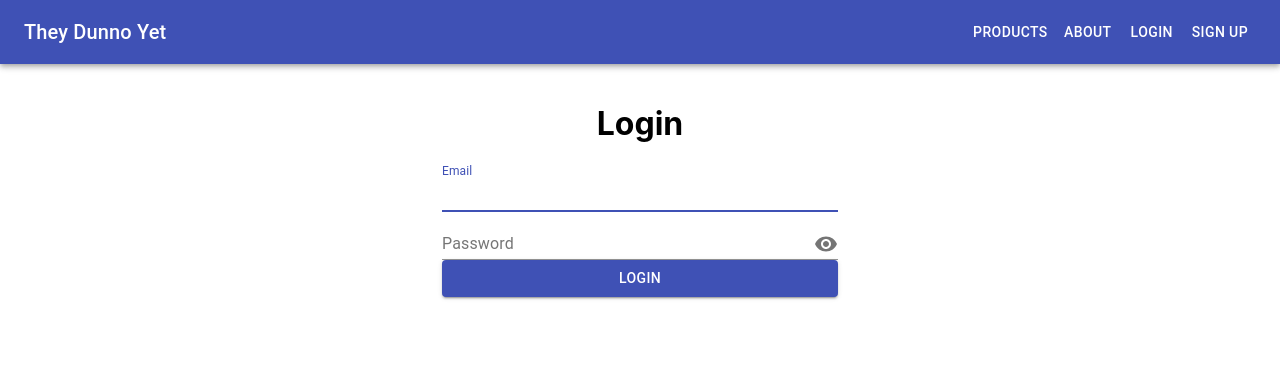
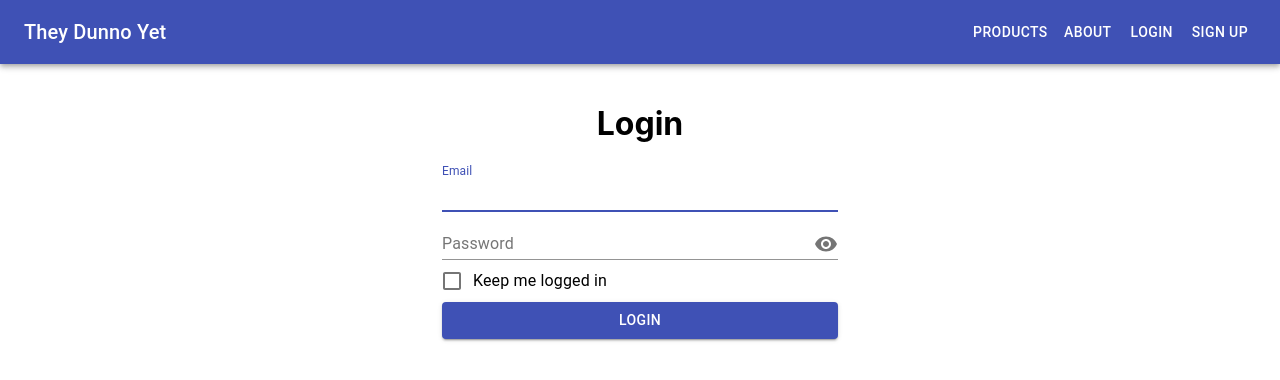
Before and after one commit to TheyDunnoYet/they-dunno-yet, a React (Create React App) app in the folder client/: page /login in a window 1280 px wide. Shown: the top 380 px of the page. Built offline with nearby package versions, Linux system fonts and the light colour scheme; the HTML template or start-up script is replaced by a standard one.

Commit message:
Implemented a keep me logged in + keep the user logged in when he refreshes the page

```diff
--- a/client/src/App.js
+++ b/client/src/App.js
@@ -1,4 +1,7 @@
+import React, { useEffect } from "react";
 import { BrowserRouter as Router, Routes, Route } from "react-router-dom";
+import { useDispatch } from "react-redux";
+import { getCurrentUser } from "./redux/actions/authActions";
 import NavBar from "./components/NavBar";
 import HomePage from "./components/HomePage";
 import AboutPage from "./components/AboutPage";
@@ -7,6 +10,14 @@ import Login from "./components/Login";
 import Register from "./components/Register";
 
 function App() {
+  const dispatch = useDispatch();
+
+  useEffect(() => {
+    if (localStorage.getItem("jwtToken")) {
+      dispatch(getCurrentUser());
+    }
+  }, [dispatch]);
+
   return (
     <Router>
       <NavBar />
--- a/client/src/components/Login.js
+++ b/client/src/components/Login.js
@@ -11,6 +11,8 @@ import {
   Snackbar,
   IconButton,
   InputAdornment,
+  Checkbox,
+  FormControlLabel,
 } from "@material-ui/core";
 import Alert from "@material-ui/lab/Alert";
 import { Visibility, VisibilityOff } from "@material-ui/icons";
@@ -36,6 +38,7 @@ function Login({ login, clearErrors, error = {}, isAuthenticated }) {
   const [snackbarOpen, setSnackbarOpen] = useState(false); // For Snackbar
   const [errorSnackbarOpen, setErrorSnackbarOpen] = useState(false);
   const [showPassword, setShowPassword] = useState(false);
+  const [stayLogged, setStayLogged] = useState(false);
 
   useEffect(() => {
     if (error && error.id === "LOGIN_FAIL") {
@@ -103,7 +106,8 @@ function Login({ login, clearErrors, error = {}, isAuthenticated }) {
     }
 
     // Attempt to login
-    login(userData).catch((err) => {
+    login(userData, stayLogged).catch((err) => {
+      // Pass stayLogged to login
       if (err.response && err.response.status === 400) {
         setErrorSnackbarOpen(true); // Open the error Snackbar
         setFormErrors({
@@ -157,6 +161,17 @@ function Login({ login, clearErrors, error = {}, isAuthenticated }) {
               ),
             }}
           />
+          <FormControlLabel
+            control={
+              <Checkbox
+                checked={stayLogged}
+                onChange={(e) => setStayLogged(e.target.checked)}
+                name="stayLogged"
+                color="primary"
+              />
+            }
+            label="Keep me logged in"
+          />
           <Button type="submit" color="primary" variant="contained" fullWidth>
             Login
           </Button>
--- a/client/src/redux/actions/authActions.js
+++ b/client/src/redux/actions/authActions.js
@@ -6,13 +6,17 @@ export const USER_LOADING = "USER_LOADING";
 export const GET_ERRORS = "GET_ERRORS";
 
 // Login User
-export const login = (userData) => (dispatch) => {
+// Login User
+export const login = (userData, stayLogged) => (dispatch) => {
   return new Promise((resolve, reject) => {
     loginUser(userData)
       .then((res) => {
         const { token } = res;
-        // Save to localStorage
-        localStorage.setItem("jwtToken", token);
+        if (stayLogged) {
+          localStorage.setItem("jwtToken", token); // Store the token permanently in localStorage
+        } else {
+          sessionStorage.setItem("jwtToken", token); // Store the token temporarily in sessionStorage
+        }
         // Fetch the current user
         dispatch(getCurrentUser());
         resolve(res);
@@ -46,12 +50,13 @@ export const register = (userData) => (dispatch) => {
 };
 
 // Get Current User
+// Check both localStorage and sessionStorage for a token
 export const getCurrentUser = () => (dispatch) => {
   dispatch(setUserLoading());
-  const token = localStorage.getItem("jwtToken");
+  const token =
+    localStorage.getItem("jwtToken") || sessionStorage.getItem("jwtToken");
   fetchCurrentUser(token)
     .then((res) => {
-      // console.log("User data: ", res);
       dispatch(setCurrentUser(res));
     })
     .catch((err) =>
@@ -81,6 +86,7 @@ export const setUserLoading = () => {
 export const logout = () => (dispatch) => {
   // Remove token from local storage
   localStorage.removeItem("jwtToken");
+  sessionStorage.removeItem("jwtToken"); // Remove token from session storage
   // Remove the user object from the Redux store
   dispatch(setCurrentUser({}));
 };
```
